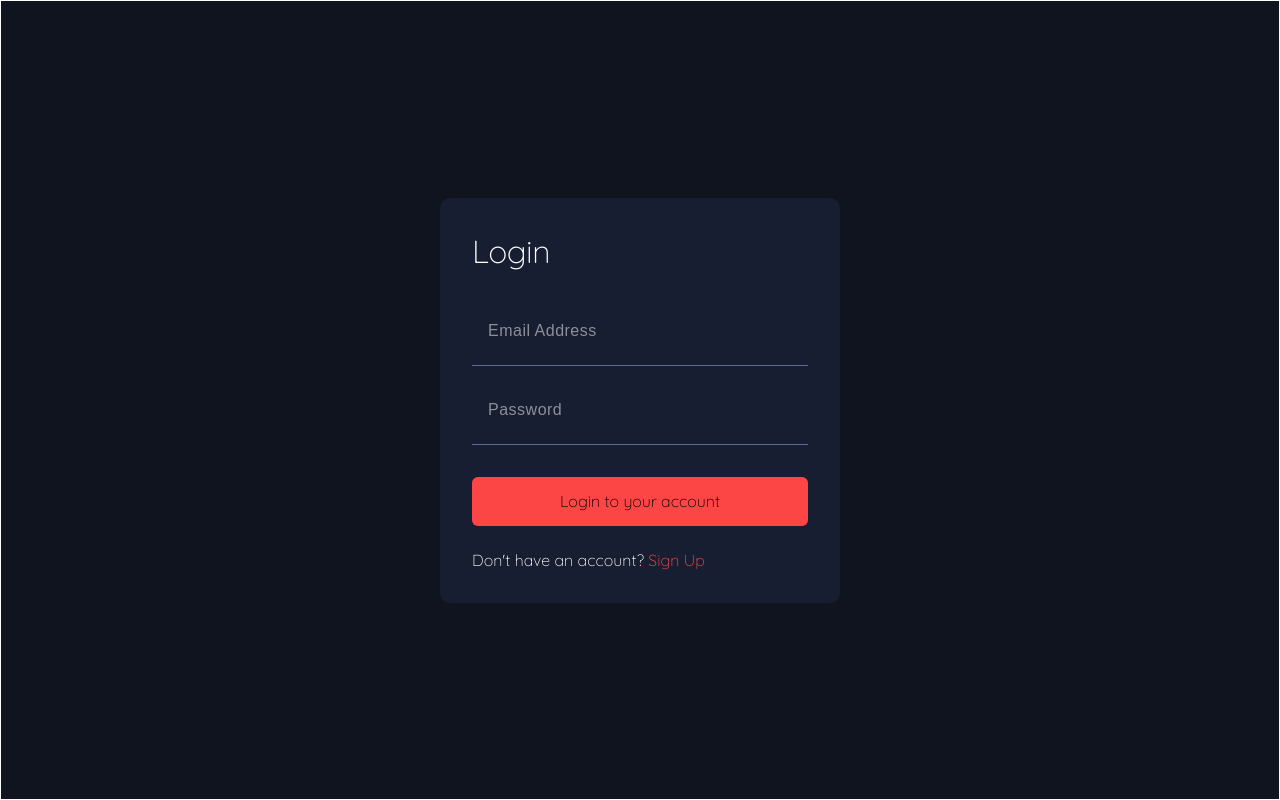
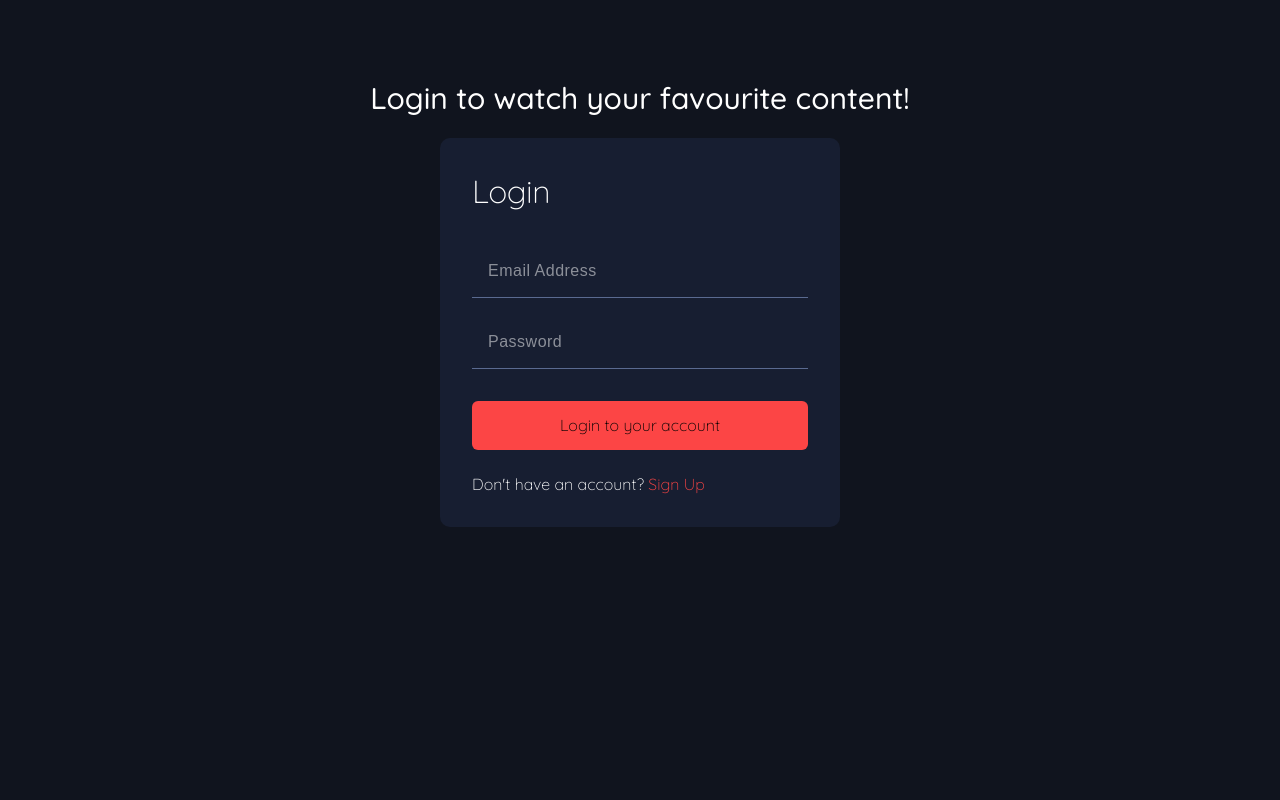
Before and after one commit to LiamVickerstaff/entertainment-app, a React (Vite) app in the folder client/: page /login in a window 1280 px wide. Built offline with nearby package versions, Linux system fonts and the light colour scheme.

Commit message:
Fix auth form error messages + more styling fixes

```diff
--- a/client/src/api/fetchWrapper.ts
+++ b/client/src/api/fetchWrapper.ts
@@ -6,19 +6,14 @@ export async function apiFetchWrapper<T>(
 
   try {
     const res = await fetch(`${fetchBaseUrl}${endpoint}`, options);
+    const data = await res.json();
 
     if (!res.ok) {
-      let errorMessage = "Failed Request";
-      try {
-        const data = await res.json();
-        if (data?.error)
-          errorMessage = `Failed fetch at ${endpoint}: ${data.error}`;
-      } catch (error) {
-        console.error("error calling .json on response:", error);
-      }
-      throw new Error(errorMessage);
+      console.log(`Failed fetch at ${endpoint}: ${data.error}`);
+
+      throw new Error(data.error || "Failed Request");
     }
-    return res.json();
+    return data as T;
   } catch (error) {
     console.error(`API fetch error: `, error);
     throw error;
--- a/client/src/components/UserModal/UserModal.tsx
+++ b/client/src/components/UserModal/UserModal.tsx
@@ -1,4 +1,4 @@
-import { useNavigate } from "react-router-dom";
+import { Link, useNavigate } from "react-router-dom";
 import { attemptLogout } from "../../api/authFetches";
 import { useUserStore } from "../../stores/useUserStore";
 import styles from "./UserModal.module.css";
@@ -48,9 +48,15 @@ export default function UserModal({
         <p className={styles.modalUsername}>{username || "guest"}</p>
         <p className={styles.modalUsername}>{email || "guest email"}</p>
       </div>
-      <button onClick={handleLogout} className={styles.logoutBtn}>
-        Logout
-      </button>
+      {!username ? (
+        <Link to={"/login"} className={styles.logoutBtn}>
+          Login
+        </Link>
+      ) : (
+        <button onClick={handleLogout} className={styles.logoutBtn}>
+          Logout
+        </button>
+      )}
     </dialog>
   );
 }
--- a/client/src/components/auth/LoginForm.tsx
+++ b/client/src/components/auth/LoginForm.tsx
@@ -7,6 +7,8 @@ export default function LoginForm() {
 
   return (
     <div className={styles.topContainer}>
+      <div className={styles.innerContainer}>
+        <h1>Login to watch your favourite content!</h1>
         <div className={styles.authFormContainer}>
           <form
             method="POST"
@@ -31,7 +33,9 @@ export default function LoginForm() {
                   placeholder="Email Address"
                 />
                 {formErrors.email && hasSubmit && (
-                <span className={styles.errorMessage}>{formErrors.email}</span>
+                  <span className={styles.errorMessage}>
+                    {formErrors.email}
+                  </span>
                 )}
               </div>
               <div
@@ -73,5 +77,6 @@ export default function LoginForm() {
           </form>
         </div>
       </div>
+    </div>
   );
 }
--- a/client/src/components/auth/SignupForm.tsx
+++ b/client/src/components/auth/SignupForm.tsx
@@ -1,6 +1,7 @@
 import styles from "./auth.module.css";
 import { useLocation } from "react-router-dom";
 import { useAuth } from "../../hooks/useAuth";
+import { useEffect } from "react";
 
 export default function SignupForm() {
   const location = useLocation();
@@ -9,8 +10,14 @@ export default function SignupForm() {
   const { formValues, formErrors, hasSubmit, handleChange, handleSubmit } =
     useAuth();
 
+  useEffect(() => {
+    console.log("FormErrors:", formErrors);
+  }, [formErrors]);
+
   return (
     <div className={styles.topContainer}>
+      <div className={styles.innerContainer}>
+        <h1>Sign up to watch your favourite content!</h1>
         <div className={styles.authFormContainer}>
           {/* Display message after non-authenticated redirect */}
           {redirectedFromAuth && (
@@ -34,7 +41,7 @@ export default function SignupForm() {
                 }`}
               >
                 <input
-                className={`${styles.emailField} ${styles.formField}`}
+                  className={styles.formField}
                   name="email"
                   type="email"
                   onChange={(e) => handleChange(e)}
@@ -42,7 +49,9 @@ export default function SignupForm() {
                   placeholder="Email Address"
                 />
                 {formErrors.email && hasSubmit && (
-                <span className={styles.errorMessage}>{formErrors.email}</span>
+                  <span className={styles.errorMessage}>
+                    {formErrors.email}
+                  </span>
                 )}
               </div>
               <div
@@ -53,7 +62,7 @@ export default function SignupForm() {
                 }`}
               >
                 <input
-                className={`${styles.passwordField} ${styles.formField}`}
+                  className={styles.formField}
                   name="password"
                   type="password"
                   onChange={(e) => handleChange(e)}
@@ -105,5 +114,6 @@ export default function SignupForm() {
           </form>
         </div>
       </div>
+    </div>
   );
 }
--- a/client/src/components/auth/auth.module.css
+++ b/client/src/components/auth/auth.module.css
@@ -1,10 +1,23 @@
 .topContainer {
   width: 100%;
-  height: 100vh;
-  border: 1px solid white;
+  height: fit-content;
   display: grid;
   justify-content: center;
+  padding-block-start: 10vh;
+}
+
+.innerContainer {
+  display: flex;
+  flex-direction: column;
   align-items: center;
+  gap: 2rem;
+}
+
+.innerContainer h1 {
+  padding-inline: 1rem;
+  font-size: 3rem;
+  font-weight: 500;
+  text-align: center;
 }
 
 .authFormContainer {
@@ -36,7 +49,7 @@
   display: flex;
   height: fit-content;
 
-  padding-block-end: 1.6rem;
+  padding-block-end: 0.8rem;
 }
 
 .fieldContainer {
@@ -73,9 +86,12 @@
 
 .formField:focus {
   outline: none;
+  border-block-end: none;
 }
 
 .errorMessage {
+  display: flex;
+  align-items: center;
   font-weight: 300;
   font-size: 1.3rem;
   min-width: fit-content;
--- a/client/src/hooks/useAuth.ts
+++ b/client/src/hooks/useAuth.ts
@@ -72,7 +72,8 @@ export function useAuth() {
 
     // run validation and add any errors if present to state
     const errors = validate();
-    setFormErrors((prev) => ({ ...prev, errors }));
+    console.log("post-validate():", errors);
+    setFormErrors((prev) => ({ ...prev, ...errors, authError: "" }));
 
     // if errors are present, don't allow form to submit
     if (Object.values(errors).some(Boolean)) return;
@@ -87,8 +88,7 @@ export function useAuth() {
         loginUser(response.user);
         setBookmarks(response.userBookmarks!);
         return;
-      }
-
+      } else {
         const response = (await attemptSignUp(
           formValues.email,
           formValues.password
@@ -97,20 +97,17 @@ export function useAuth() {
         loginUser(response.user);
         setBookmarks([]);
       }
+    }
 
     // send auth fetch to server and handle response errors
     try {
       await runAuth();
       navigate("/");
     } catch (error) {
+      console.error("auth form error:", error);
       setFormErrors((prev) => ({
         ...prev,
-        authError:
-          error instanceof Error
-            ? error.message
-            : formType === "login"
-            ? "Login failed"
-            : "Signup failed",
+        authError: error.message,
       }));
     }
   }
```
Lines whose indentation alone changed are shown as unchanged.
